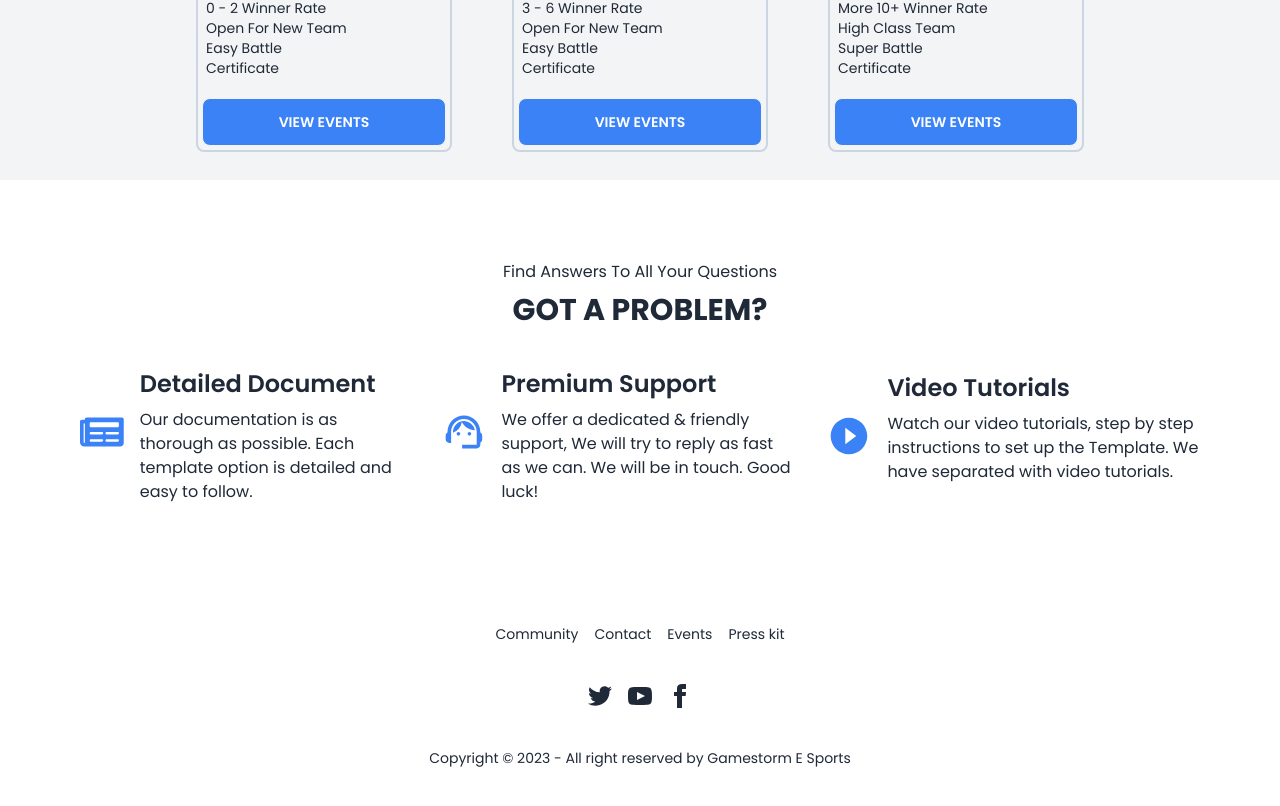
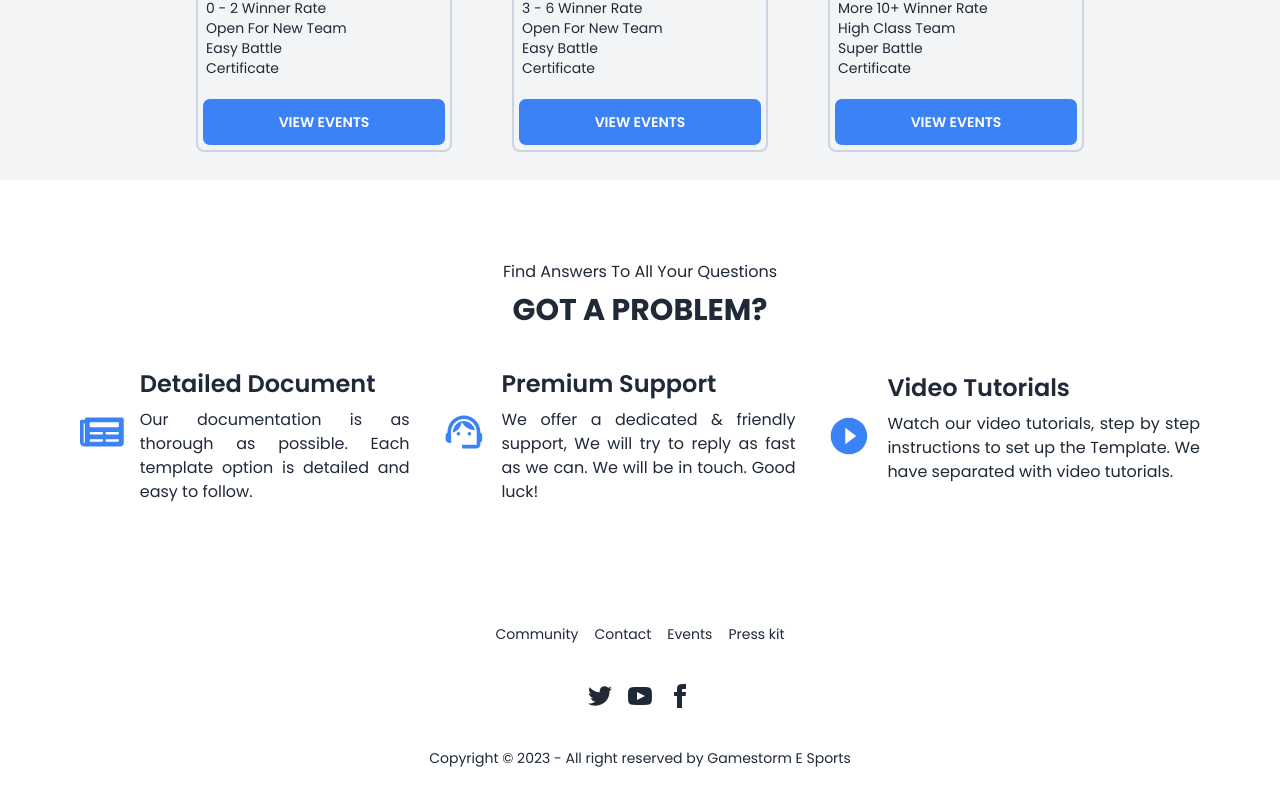
Before and after one commit to Be3tle/gamestorm-react-auth, a React (Vite) app: page / in a window 1280 px wide. Shown: the part 2120-2926 px from the top of the page. Built offline with nearby package versions, Linux system fonts and the light colour scheme; no server answers.

Commit message:
faq details text justified aligned

```diff
--- a/src/Components/FAQ/Faq.jsx
+++ b/src/Components/FAQ/Faq.jsx
@@ -1,14 +1,14 @@
-import { FaNewspaper } from "react-icons/fa";
-import { MdSupportAgent, MdPlayCircleFilled } from "react-icons/md";
-import Aos from "aos";
-import "aos/dist/aos.css";
-import { useEffect } from "react";
+import { FaNewspaper } from 'react-icons/fa';
+import { MdSupportAgent, MdPlayCircleFilled } from 'react-icons/md';
+import Aos from 'aos';
+import 'aos/dist/aos.css';
+import { useEffect } from 'react';
 
 const Faq = () => {
   useEffect(() => {
     Aos.init({
       duration: 1000,
-      easing: "ease-in-out",
+      easing: 'ease-in-out',
       once: true,
     });
   }, []);
@@ -24,7 +24,7 @@ const Faq = () => {
           <FaNewspaper className="text-9xl text-blue-500" />
           <div className="ml-4 text-left">
             <h2 className="text-2xl font-semibold">Detailed Document</h2>
-            <p className="mt-2">
+            <p className="mt-2 text-justify">
               Our documentation is as thorough as possible. Each template option
               is detailed and easy to follow.
             </p>
@@ -34,7 +34,7 @@ const Faq = () => {
           <MdSupportAgent className="text-9xl text-blue-500" />
           <div className="ml-4 text-left">
             <h2 className="text-2xl font-semibold">Premium Support</h2>
-            <p className="mt-2">
+            <p className="mt-2 text-justify">
               We offer a dedicated & friendly support, We will try to reply as
               fast as we can. We will be in touch. Good luck!
             </p>
@@ -44,7 +44,7 @@ const Faq = () => {
           <MdPlayCircleFilled className="text-9xl text-blue-500" />
           <div className="ml-4 text-left">
             <h2 className="text-2xl font-semibold">Video Tutorials</h2>
-            <p className="mt-2">
+            <p className="mt-2 text-justify">
               Watch our video tutorials, step by step instructions to set up the
               Template. We have separated with video tutorials.
             </p>
```
